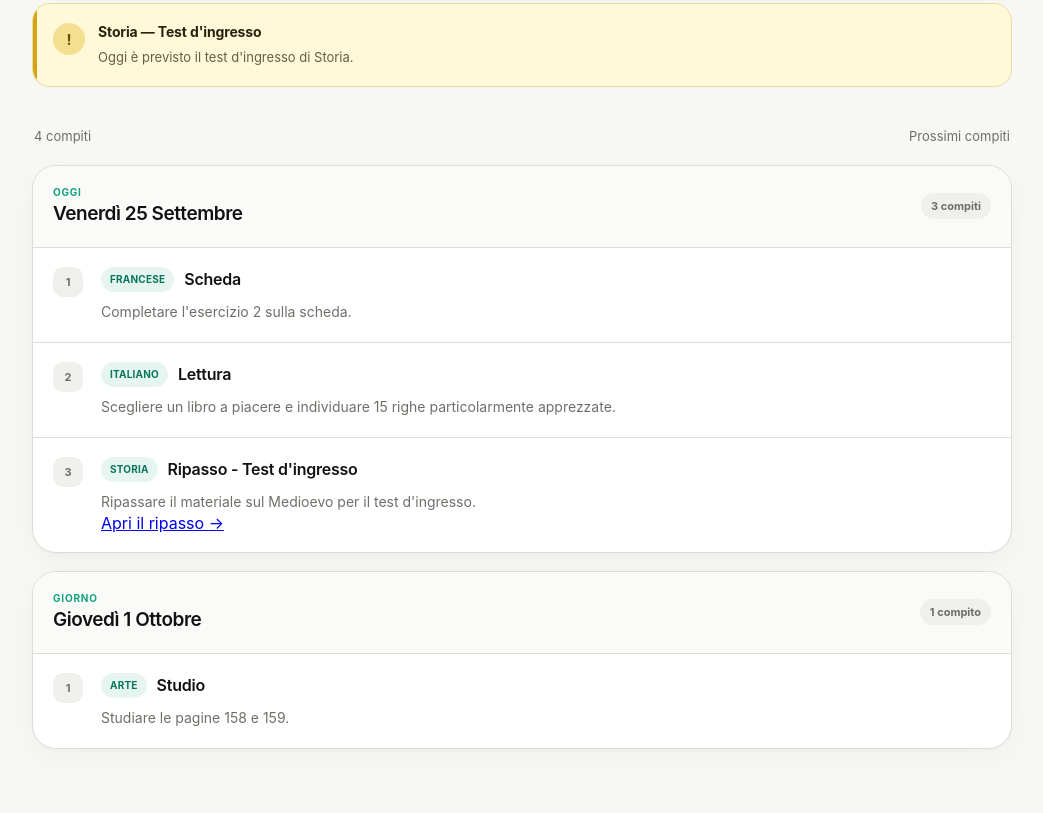
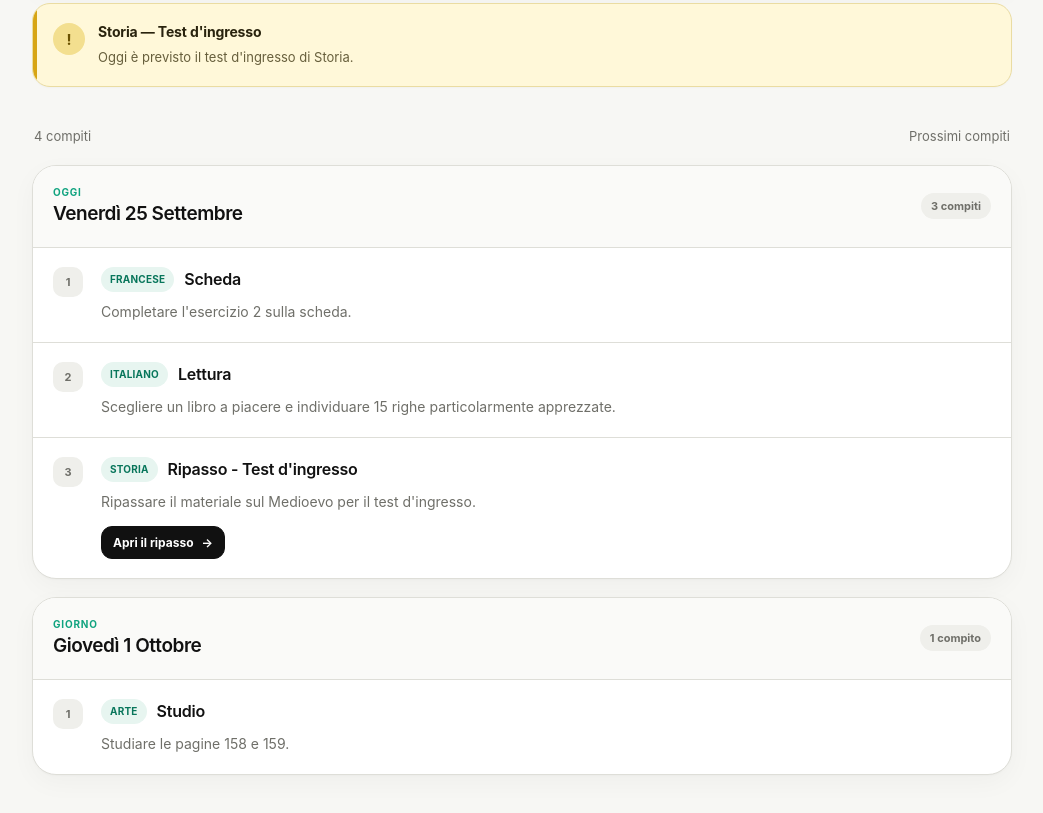
Before and after one commit to h1collab/homework, a plain HTML site: page index.html in a window 1280 px wide. Shown: the part 915-1728 px from the top of the page, without its empty margins (118-1161 px from the left). Drawn offline with Linux system fonts and the light colour scheme.

Commit message:
Style homework review actions

```diff
--- a/style.css
+++ b/style.css
@@ -1663,3 +1663,40 @@ button,
 }
 
 /* U22_HOMEWORK_LAYOUT_END */
+
+
+/* U22_HOMEWORK_ACTION_START */
+
+.homework-action {
+  width: fit-content;
+  margin-top: 13px;
+  padding: 8px 11px;
+
+  display: inline-flex;
+  align-items: center;
+  gap: 8px;
+
+  border: 1px solid #111111;
+  border-radius: 11px;
+
+  background: #111111;
+  color: #ffffff;
+
+  font-size: 12px;
+  font-weight: 650;
+  text-decoration: none;
+
+  transition:
+    transform 0.15s ease,
+    opacity 0.15s ease;
+}
+
+.homework-action:hover {
+  opacity: 0.88;
+}
+
+.homework-action:active {
+  transform: scale(0.98);
+}
+
+/* U22_HOMEWORK_ACTION_END */
```
